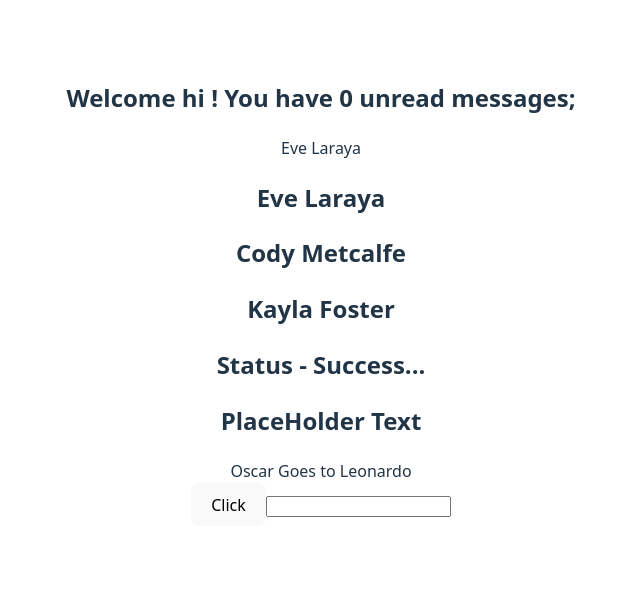
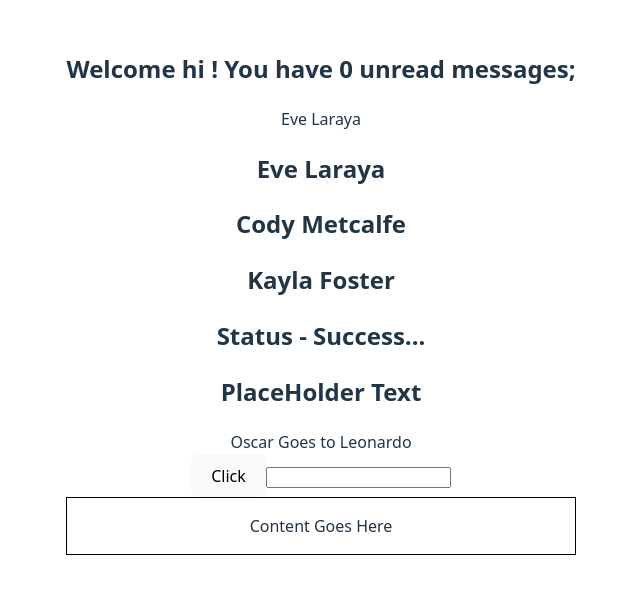
Before and after one commit to Eve0119/myReactApp, a React (Vite) app: page / in a window 1280 px wide. Shown: the part 107-700 px from the top of the page, without its empty margins (319-959 px from the left). Built offline with nearby package versions, Linux system fonts and the light colour scheme.

Commit message:
modularization

```diff
--- a/src/App.tsx
+++ b/src/App.tsx
@@ -7,6 +7,7 @@
 import { Oscar } from "./components/Oscar.tsx";
 import { Button } from "./components/Button.tsx";
 import { Input } from "./components/Input.tsx";
+import { Container } from "./components/Container.tsx";
 
 function App() {
   const personName = {
@@ -48,6 +49,9 @@
         ></Button>
         <Input value="" handleChange={(event) => console.log(event)} />
       </div>
+      <div>
+        <Container styles={{ border: "1px solid black", padding: "1rem" }} />
+      </div>
     </>
   );
 }
--- /dev/null
+++ b/src/components/Container.tsx
@@ -0,0 +1,7 @@
+type ContainerProps = {
+  styles: React.CSSProperties;
+};
+
+export const Container = (props: ContainerProps) => {
+  return <div style={props.styles}>Content Goes Here</div>;
+};
--- a/src/components/Person.tsx
+++ b/src/components/Person.tsx
@@ -1,9 +1,4 @@
-interface PersonProps {
-  name: {
-    first: string;
-    last: string;
-  };
-}
+import type { PersonProps } from "./Person.types";
 
 const Person = (props: PersonProps) => {
   return (
--- /dev/null
+++ b/src/components/Person.types.ts
@@ -0,0 +1,6 @@
+export interface PersonProps {
+    name: {
+        first: string,
+        last: string
+    }
+}
```
